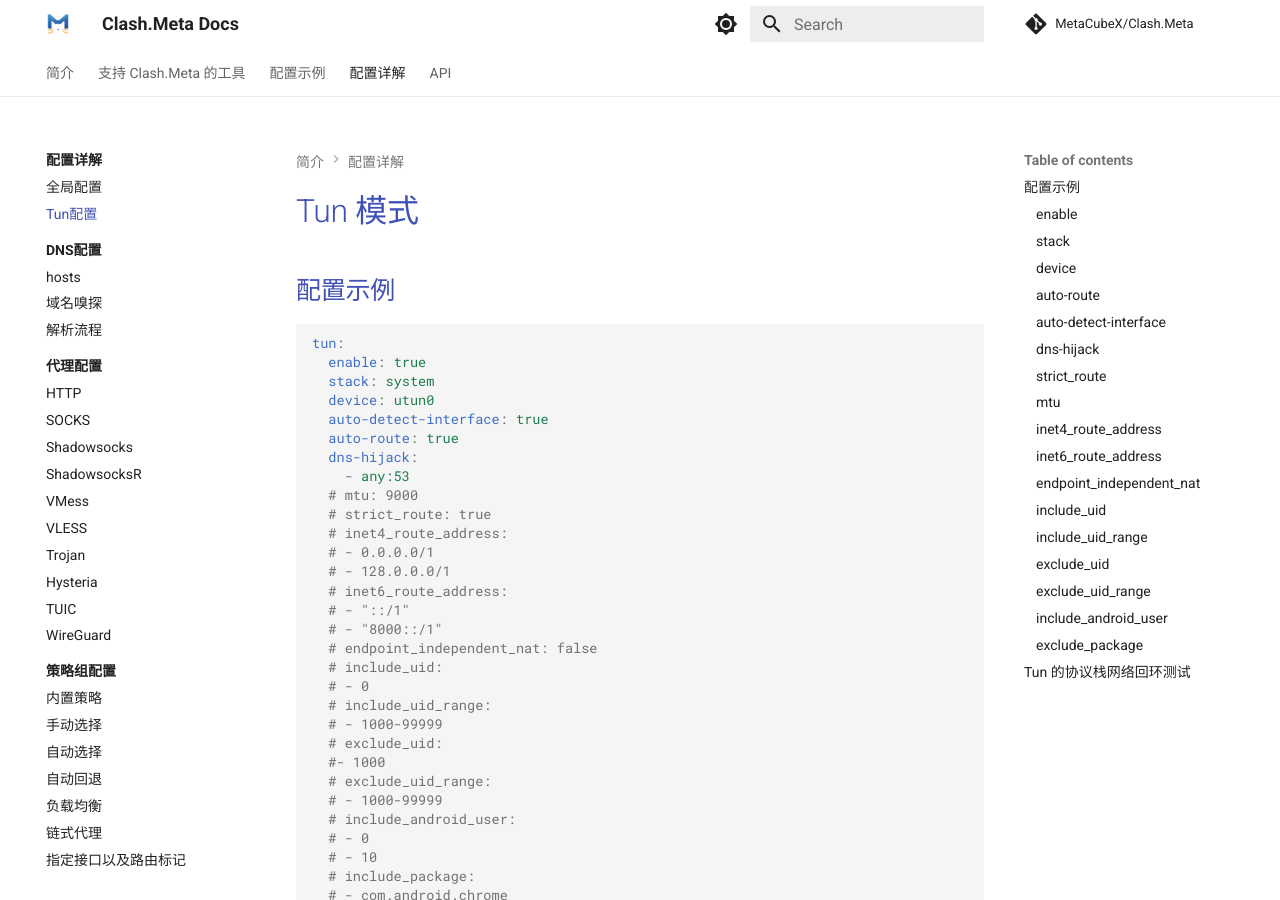
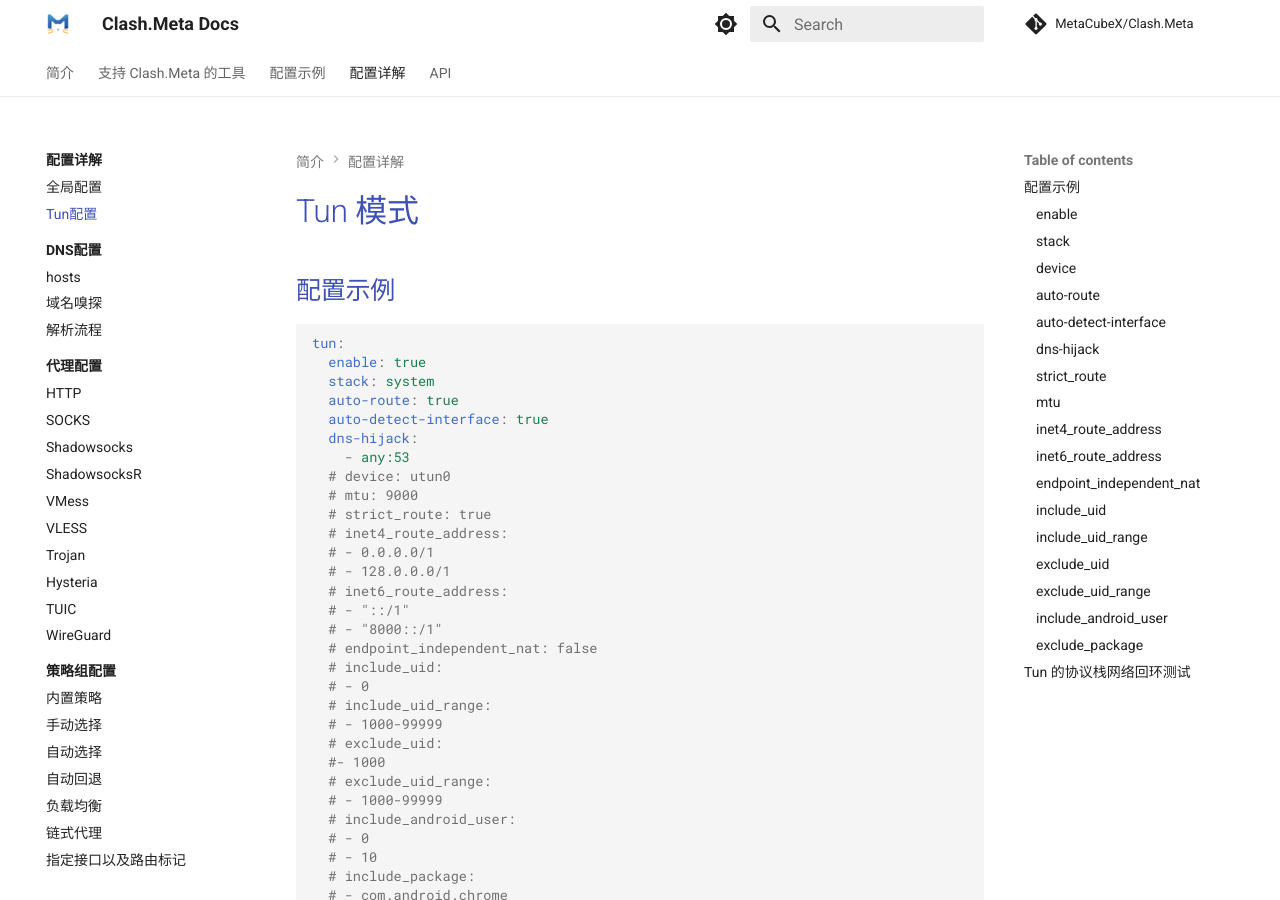
Before and after one commit to MetaCubeX/Meta-Docs, an MkDocs documentation site: the page built from docs/config/tun.md, in a window 1280 px wide and 900 px high. Built offline with MkDocs 1.6.1 and Material for MkDocs 9.7.7, drawn with Linux system fonts in a browser that asks for light colours; comment, search, counter and statistics services are not loaded; part of the change alters nothing that is shown.

Commit message:
Update tun.md

```diff
--- a/docs/config/tun.md
+++ b/docs/config/tun.md
@@ -6,11 +6,11 @@
 tun:
   enable: true
   stack: system
-  device: utun0
+  auto-route: true
   auto-detect-interface: true
-  auto-route: true
   dns-hijack:
     - any:53
+  # device: utun0
   # mtu: 9000
   # strict_route: true
   # inet4_route_address:
```
